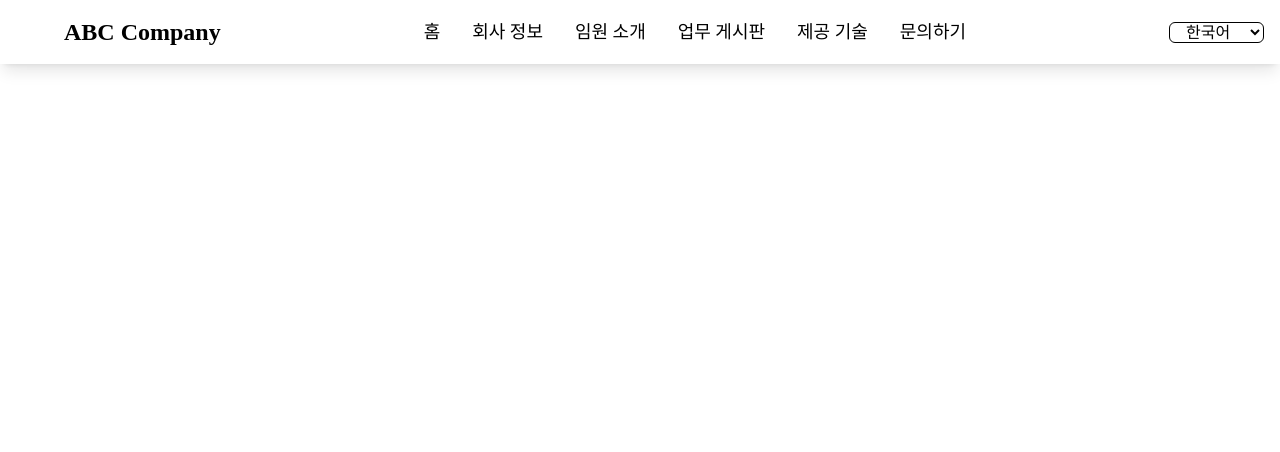
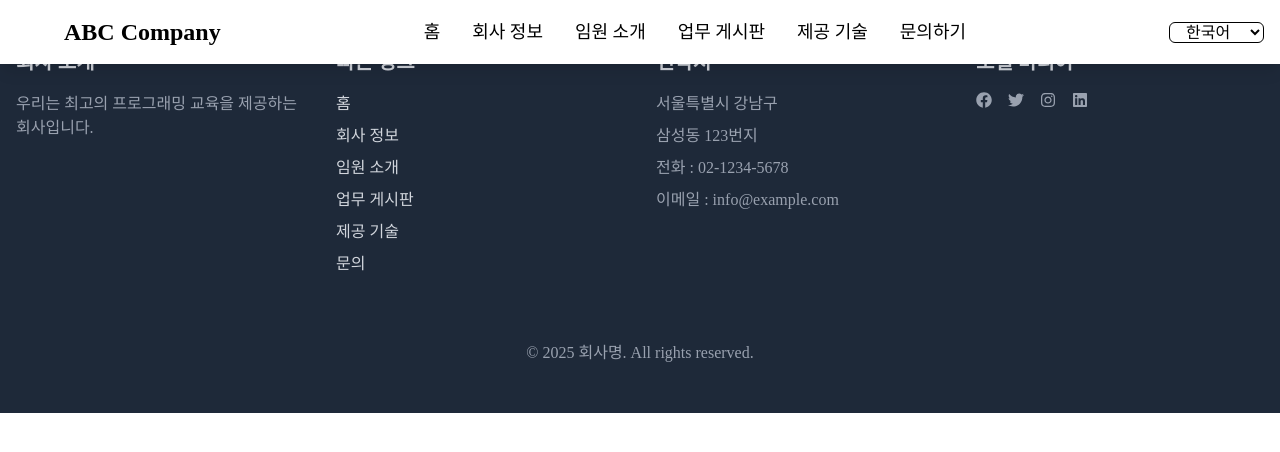
Before and after one commit to ggnu11/company_website, a React (Vite) app in the folder frontend/: page / in a window 1280 px wide. Shown: the top 452 px of the page. Built offline with nearby package versions, Linux system fonts and the light colour scheme; a web font is replaced by a local one.

Commit message:
Footer 생성

```diff
--- a/frontend/src/App.jsx
+++ b/frontend/src/App.jsx
@@ -1,6 +1,7 @@
 import { useState } from "react";
+import { BrowserRouter as Router } from "react-router-dom";
+import Footer from "./Components/Footer/Footer";
 import Navbar from "./Components/Navbar/Navbar";
-import { BrowserRouter as Router } from "react-router-dom";
 
 function App() {
   const [count, setCount] = useState(0);
@@ -8,6 +9,7 @@ function App() {
   return (
     <Router>
       <Navbar />
+      <Footer />
     </Router>
   );
 }
--- /dev/null
+++ b/frontend/src/Components/Footer/Footer.jsx
@@ -0,0 +1,124 @@
+import React from "react";
+import { Link } from "react-router-dom";
+import { FaFacebook, FaTwitter, FaInstagram, FaLinkedin } from "react-icons/fa";
+
+const Footer = () => {
+  const scrollToTop = () => {
+    window.scrollTo({ top: 0, behavior: "smooth" });
+  };
+  return (
+    <footer className="bg-gray-800 text-gray-300">
+      <div className="container mx-auto px-4 py-12">
+        <div className="grid grid-cols-1 md:grid-cols-4 gap-8">
+          <div>
+            <h3 className="text-xl font-bold mb-4">회사 소개</h3>
+            <p className="text-gray-400">
+              우리는 최고의 프로그래밍 교육을 제공하는 회사입니다.
+            </p>
+          </div>
+          <div>
+            <h3 className="text-xl font-bold mb-4">빠른 링크</h3>
+            <ul className="space-y-2">
+              <li className="space-y-2">
+                <Link
+                  to="/"
+                  onClick={scrollToTop}
+                  className="hover:text-white transition-colors"
+                >
+                  홈
+                </Link>
+              </li>
+              <li>
+                <Link
+                  to="/about"
+                  onClick={scrollToTop}
+                  className="hover:text-white transition-colors"
+                >
+                  회사 정보
+                </Link>
+              </li>
+              <li>
+                <Link
+                  to="/leadership"
+                  onClick={scrollToTop}
+                  className="hover:text-white transition-colors"
+                >
+                  임원 소개
+                </Link>
+              </li>
+              <li>
+                <Link
+                  to="/board"
+                  onClick={scrollToTop}
+                  className="hover:text-white transition-colors"
+                >
+                  업무 게시판
+                </Link>
+              </li>
+              <li>
+                <Link
+                  to="/our-services"
+                  onClick={scrollToTop}
+                  className="hover:text-white transition-colors"
+                >
+                  제공 기술
+                </Link>
+              </li>
+              <li>
+                <Link
+                  to="/contact"
+                  className="hover:text-white transition-colors"
+                >
+                  문의
+                </Link>
+              </li>
+            </ul>
+          </div>
+          <div>
+            <h3 className="text-xl font-bold mb-4">연락처</h3>
+            <ul className="space-y-2 text-gray-400">
+              <li>서울특별시 강남구</li>
+              <li>삼성동 123번지</li>
+              <li>전화 : 02-1234-5678</li>
+              <li>이메일 : info@example.com</li>
+            </ul>
+          </div>
+          <div>
+            <h3 className="text-xl font-bold mb-4">소셜 미디어</h3>
+            <div className="flex space-x-4">
+              <a
+                href="#"
+                className="text-gray-400 hover:text-white transition-colors"
+              >
+                <FaFacebook />
+              </a>
+              <a
+                href="#"
+                className="text-gray-400 hover:text-white transition-colors"
+              >
+                <FaTwitter />
+              </a>
+              <a
+                href="#"
+                className="text-gray-400 hover:text-white transition-colors"
+              >
+                <FaInstagram />
+              </a>
+              <a
+                href="#"
+                className="text-gray-400 hover:text-white transition-colors"
+              >
+                <FaLinkedin />
+              </a>
+            </div>
+          </div>
+        </div>
+        <div className="border-t border-gray-800 mt-8 pt-8 text-center text-gray-400">
+          <p>&copy; 2025 회사명. All rights reserved.</p>
+        </div>
+      </div>
+    </footer>
+  );
+};
+
+export default Footer;
```
